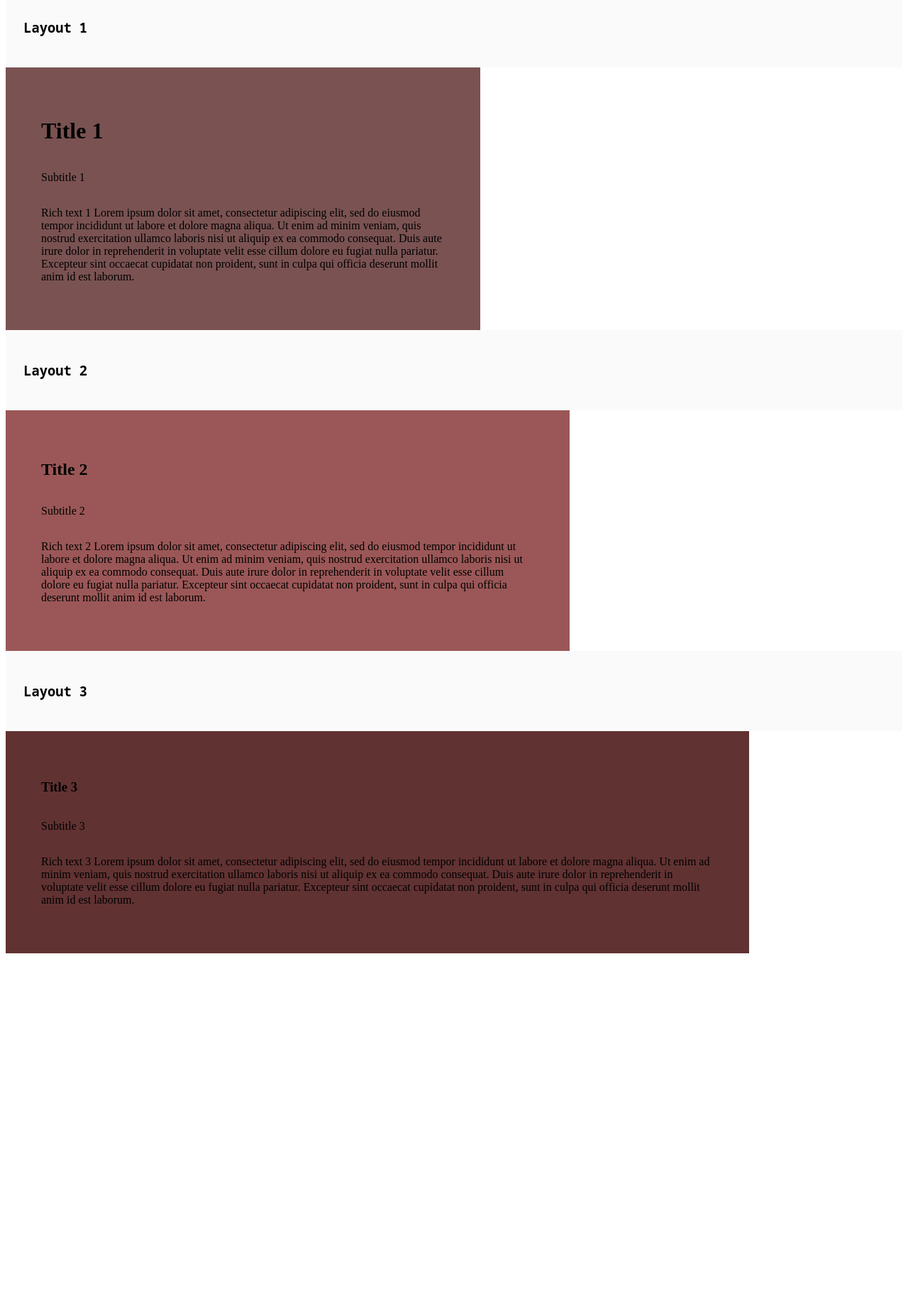
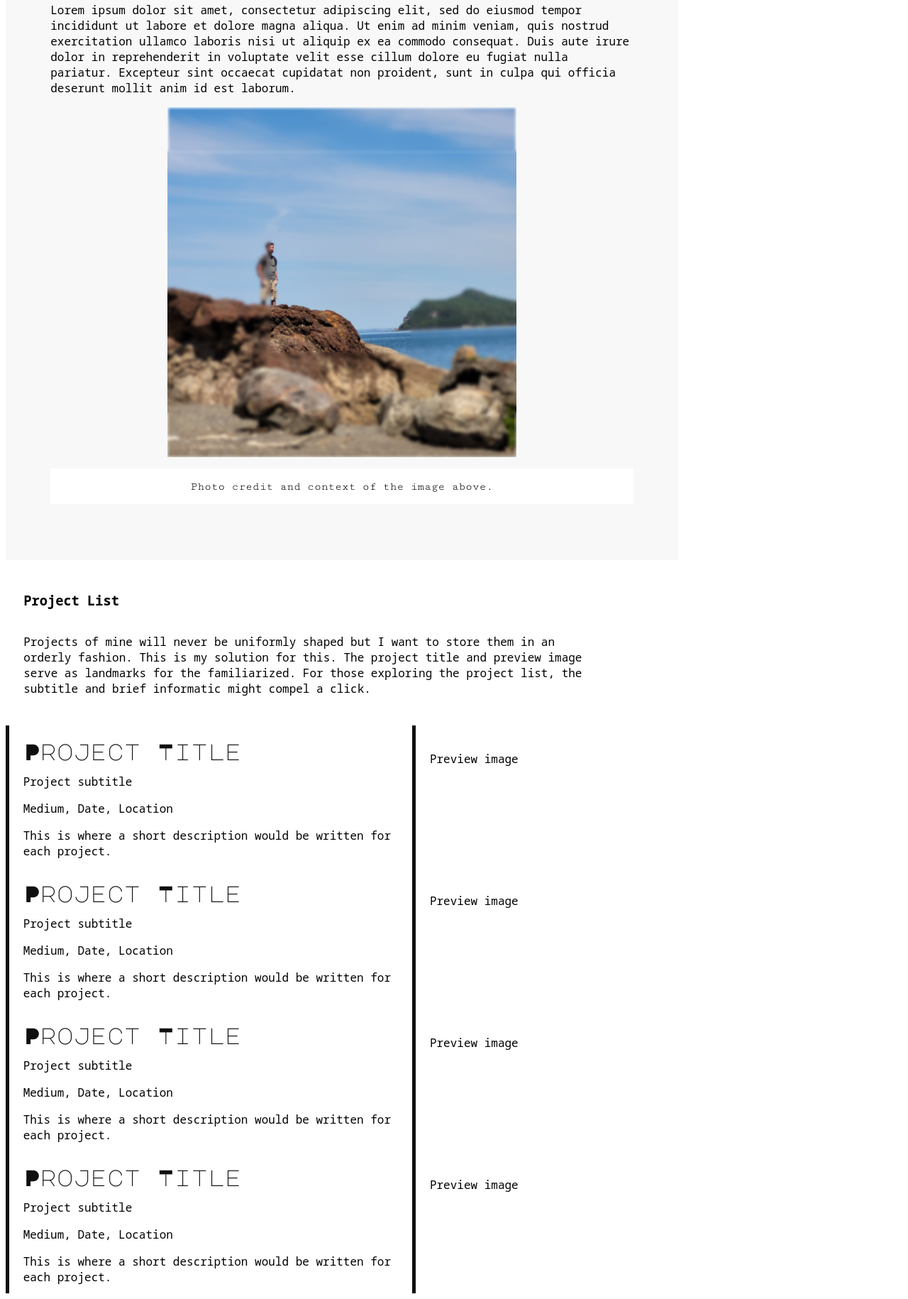
Before and after one commit to AxelHenir/CART-444, a plain HTML site: page Design System/layouts.html in a window 1280 px wide. Shown: the part 555-2385 px from the top of the page at 71% size. Before the commit the page ends 1906 px from the top, so only its background shows below. Drawn offline with Linux system fonts and the light colour scheme.

Commit message:
This is it

```diff
--- a/Design System/layouts.html
+++ b/Design System/layouts.html
@@ -24,104 +24,195 @@
         <a href="index.html" class="inactivePage" >Principles</a>
         <a href="typography.html" class="inactivePage">Typography</a>
         <a href="colour.html" class="inactivePage">Colour</a>
-        <a href="spacing.html" class="inactivePage">Spacing</a>
         <a href="layouts.html" class="activePage">Layouts</a>
         <a href="components.html" class="inactivePage">Components</a>
     </div>
 
-    <div class="richtextSmall">
+    <div class="richtextSmall container1">
 
         <h3>
-            Project listing<br>
+            Main Layout, Spacing and Sizing Ethos<br>
         </h3>
 
-    </div>
+        <p>
+            Left justified page of 65% width.<br>
+            Left justified text with subtle, 2% margin.<br><br>
 
-    <div class = "containerProject">
+            Center aligned images before or after pertinent textual description.<br>
+            Photo credits and context immediately below image.<br>
 
-        <div class = "label">
-
-            <h1>
-                PROJECT TITLE
-            </h1>
-
-            <p class = "subtitle">
-                Project subtitle
-            </p>
-
-            <p class = "medium">
-                MEDIUM, DATE, LOCATION
-            </p>
-
-            <p class = "description">
-                This is where a short description would be written for each project.
-            </p>
-
-        </div>
-
-        <div class="color-strip" style="background-color: #75beff; outline-color: #75beff"></div>
-
-        <div class = "previewImage">
-            <p>
-                Sneak preview
-            </p>
-        </div>
-
-    </div>
-
-    <div class="richtextSmall">
-
-        <h3>
-            Layout 1<br>
-        </h3>
-
-    </div>
-
-    <div class = "container1">
-
-        <h1>Title 1</h1>
-        <p class = "subtitle1">Subtitle 1</p>
-        <p class = "richText1">Rich text 1
-            Lorem ipsum dolor sit amet, consectetur adipiscing elit, sed do eiusmod tempor incididunt ut labore et dolore magna aliqua. Ut enim ad minim veniam, quis nostrud exercitation ullamco laboris nisi ut aliquip ex ea commodo consequat. Duis aute irure dolor in reprehenderit in voluptate velit esse cillum dolore eu fugiat nulla pariatur. Excepteur sint occaecat cupidatat non proident, sunt in culpa qui officia deserunt mollit anim id est laborum.
         </p>
 
     </div>
 
-    <div class="richtextSmall">
+<div class = "container2 richtextSmall">
 
-        <h3>
-            Layout 2<br>
-        </h3>
+        <p>
+            Lorem ipsum dolor sit amet, consectetur adipiscing elit, sed do eiusmod tempor incididunt ut labore et dolore magna aliqua.
+            Ut enim ad minim veniam, quis nostrud exercitation ullamco laboris nisi ut aliquip ex ea commodo consequat.
+            Duis aute irure dolor in reprehenderit in voluptate velit esse cillum dolore eu fugiat nulla pariatur.
+            Excepteur sint occaecat cupidatat non proident, sunt in culpa qui officia deserunt mollit anim id est laborum.
+        </p>
 
-    </div>
+        <div class="placeholderImage">
+            <img src="demo.png" width = 60%;>
+        </div>
 
-    <div class="container2">
+        <div style="width: 100%; display:flex column">
+            <p class="richtextLong" style="text-align: center;" >
+                Photo credit and context of the image above.
+            </p>
+        </div>
 
-        <h2>Title 2</h2>
-        <p class = "subtitle2">Subtitle 2</p>
-        <p class = "richText2">Rich text 2
-            Lorem ipsum dolor sit amet, consectetur adipiscing elit, sed do eiusmod tempor incididunt ut labore et dolore magna aliqua. Ut enim ad minim veniam, quis nostrud exercitation ullamco laboris nisi ut aliquip ex ea commodo consequat. Duis aute irure dolor in reprehenderit in voluptate velit esse cillum dolore eu fugiat nulla pariatur. Excepteur sint occaecat cupidatat non proident, sunt in culpa qui officia deserunt mollit anim id est laborum.
+</div>
+
+<div class="richtextSmall container1">
+
+    <h3>
+        Project List<br>
+    </h3>
+
+    <p>
+        Projects of mine will never be uniformly shaped but I want to store them in an orderly fashion.
+        This is my solution for this. The project title and preview image serve as landmarks for the familiarized.
+        For those exploring the project list, the subtitle and brief informatic might compel a click.
+
+    </p>
+
+</div>
+
+<div class = "containerProject">
+
+    <div class="color-strip" style="background-color: #0f0f0f;"></div>
+
+    <div class = "label">
+
+        <h1 style="font-family: Major Mono Display, monospace;">
+            Project Title
+        </h1>
+
+        <p class = "subtitle" style="font-family: Noto Sans Mono, monospace;">
+            Project subtitle
+        </p>
+
+        <p class = "medium" style="font-family: Noto Sans Mono, monospace;">
+            Medium, Date, Location
+        </p>
+
+        <p class = "description" style="font-family: Noto Sans Mono, monospace;">
+            This is where a short description would be written for each project.
         </p>
 
     </div>
 
-    <div class="richtextSmall">
+    <div class="color-strip" style="background-color: #0f0f0f;"></div>
 
-        <h3>
-            Layout 3<br>
-        </h3>
-
+    <div class = "previewImage" style="font-family: Noto Sans Mono, monospace;">
+        <p>
+            Preview image
+        </p>
     </div>
 
-    <div class="container3">
+</div>
+<div class = "containerProject">
 
-        <h3>Title 3</h3>
-        <p class = "subtitle3">Subtitle 3</p>
-        <p class = "richText3">Rich text 3
-            Lorem ipsum dolor sit amet, consectetur adipiscing elit, sed do eiusmod tempor incididunt ut labore et dolore magna aliqua. Ut enim ad minim veniam, quis nostrud exercitation ullamco laboris nisi ut aliquip ex ea commodo consequat. Duis aute irure dolor in reprehenderit in voluptate velit esse cillum dolore eu fugiat nulla pariatur. Excepteur sint occaecat cupidatat non proident, sunt in culpa qui officia deserunt mollit anim id est laborum.
+    <div class="color-strip" style="background-color: #0f0f0f;"></div>
+
+    <div class = "label">
+
+        <h1 style="font-family: Major Mono Display, monospace;">
+            Project Title
+        </h1>
+
+        <p class = "subtitle" style="font-family: Noto Sans Mono, monospace;">
+            Project subtitle
+        </p>
+
+        <p class = "medium" style="font-family: Noto Sans Mono, monospace;">
+            Medium, Date, Location
+        </p>
+
+        <p class = "description" style="font-family: Noto Sans Mono, monospace;">
+            This is where a short description would be written for each project.
         </p>
 
     </div>
 
+    <div class="color-strip" style="background-color: #0f0f0f;"></div>
+
+    <div class = "previewImage" style="font-family: Noto Sans Mono, monospace;">
+        <p>
+            Preview image
+        </p>
+    </div>
+
+</div>
+<div class = "containerProject">
+
+    <div class="color-strip" style="background-color: #0f0f0f;"></div>
+
+    <div class = "label">
+
+        <h1 style="font-family: Major Mono Display, monospace;">
+            Project Title
+        </h1>
+
+        <p class = "subtitle" style="font-family: Noto Sans Mono, monospace;">
+            Project subtitle
+        </p>
+
+        <p class = "medium" style="font-family: Noto Sans Mono, monospace;">
+            Medium, Date, Location
+        </p>
+
+        <p class = "description" style="font-family: Noto Sans Mono, monospace;">
+            This is where a short description would be written for each project.
+        </p>
+
+    </div>
+
+    <div class="color-strip" style="background-color: #0f0f0f;"></div>
+
+    <div class = "previewImage" style="font-family: Noto Sans Mono, monospace;">
+        <p>
+            Preview image
+        </p>
+    </div>
+
+</div>
+<div class = "containerProject">
+
+    <div class="color-strip" style="background-color: #0f0f0f;"></div>
+
+    <div class = "label">
+
+        <h1 style="font-family: Major Mono Display, monospace;">
+            Project Title
+        </h1>
+
+        <p class = "subtitle" style="font-family: Noto Sans Mono, monospace;">
+            Project subtitle
+        </p>
+
+        <p class = "medium" style="font-family: Noto Sans Mono, monospace;">
+            Medium, Date, Location
+        </p>
+
+        <p class = "description" style="font-family: Noto Sans Mono, monospace;">
+            This is where a short description would be written for each project.
+        </p>
+
+    </div>
+
+    <div class="color-strip" style="background-color: #0f0f0f;"></div>
+
+    <div class = "previewImage" style="font-family: Noto Sans Mono, monospace;">
+        <p>
+            Preview image
+        </p>
+    </div>
+
+</div>
+
 </body>
 </html>
--- a/Design System/style.css
+++ b/Design System/style.css
@@ -67,11 +67,6 @@
   color: rgb(0, 0, 0); /* white text color */
 
 }
-.richtextLong p{
-  text-indent: 150px;
-  justify-self: auto;
-}
-
 
 .containerProject {
   display: flex;
@@ -96,17 +91,15 @@
   height:160px;
   padding: 20px;
 
-  background-color: #dddddd;
+  background-color: #FFFFFF;
 
-  outline: 1px solid;
-  outline-color: #0f0f0f;
+
+
 }
 
 .color-strip {
-  width: 50px;
+  width: 5px;
   height: 200px;
-
-  outline: 1px solid;
 }
 
 .previewImage {
@@ -114,11 +107,21 @@
   height:160px;
   padding: 20px;
 
-  background: #dddddd;
+  background: #FFFFFF;
+}
+
+.placeholderImage{
+    display: flex;
+    flex-direction: column;
+
+    align-items: center;
+    justify-content: center;
+
+    width: 100%;
 }
 
   .container1 {
-    width: 45%;
+    width: 65%;
 
     display: flex;
     flex-direction: column;
@@ -129,14 +132,14 @@
 
     gap: 0px;
 
-    background: #7a5252;
+    background: #ffffff;
 
-    padding: 50px;
+    padding: 5%px;
 
   }
 
   .container2 {
-    width: 55%;
+    width: 65%;
 
     display: flex;
     flex-direction: column;
@@ -147,28 +150,9 @@
 
     gap: 0px;
 
-    background: #9b5757;
+    background: #F8F8F8;
 
-    padding: 50px;
-
-  }
-
-  .container3 {
-    width: 75%;
-
-    display: flex;
-    flex-direction: column;
-    flex-wrap: nowrap;
-
-    justify-content: center;
-    align-items: flex-start;
-
-    gap: 0px;
-
-    background: #613232;
-
-    padding: 50px;
-
+    padding: 5%;
   }
 
   .containerProject h1{
@@ -177,7 +161,7 @@
 
     text-align: left;
 
-    color: rgb(77, 77, 77);
+    color: #0f0f0f;
 
     font-family: "Cutive Mono", monospace;
     font-weight: 400;
```
Also changed, not shown: Design System/colour.html (+0 -1 lines), Design System/components.html (+0 -1 lines), Design System/index.html (+6 -21 lines), Design System/spacing.html (+0 -1 lines), Design System/typography.html (+1 -3 lines), Design System/demo.png (added).
